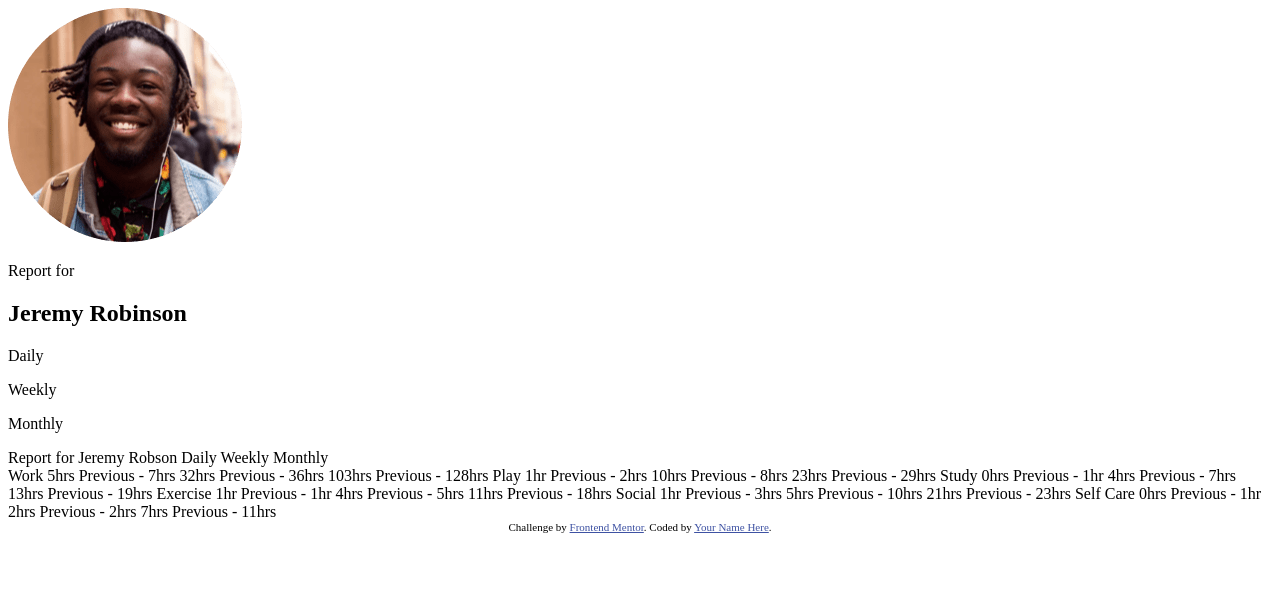
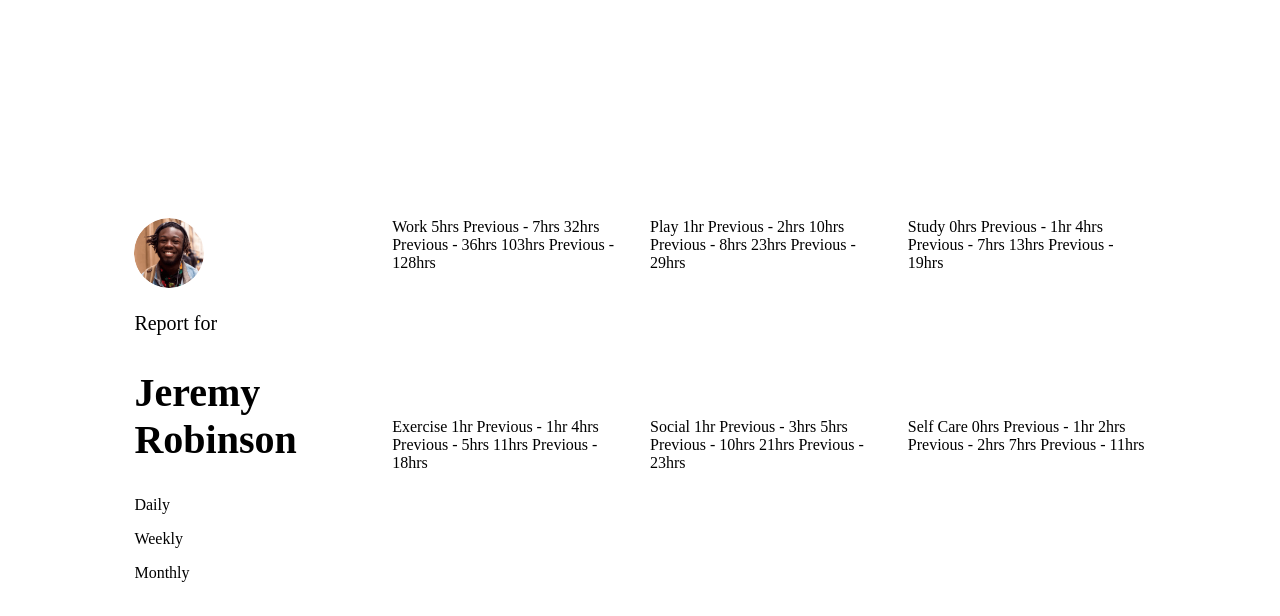
Before and after one commit to kamjohn777/time-tracking-dashboard, a plain HTML site: page time-tracking-dashboard-main/time-tracking-dashboard-main/index.html in a window 1280 px wide. Drawn offline with Linux system fonts and the light colour scheme.

Commit message:
added the css grids for the container

```diff
--- a/time-tracking-dashboard-main/time-tracking-dashboard-main/index.html
+++ b/time-tracking-dashboard-main/time-tracking-dashboard-main/index.html
@@ -9,43 +9,26 @@
 
   <title>Frontend Mentor | Time tracking dashboard</title>
 
-  <!-- Feel free to remove these styles or customise in your own stylesheet 👍 -->
-  <style>
-    .attribution { font-size: 11px; text-align: center; }
-    .attribution a { color: hsl(228, 45%, 44%); }
-  </style>
 </head>
 <body>
 
-  <div>
-    <div>
+  <div class="main-container">
+    <div id="profile-content">
+      <div id="userProfile" class="profileContainer">
         <img src="./images/image-jeremy.png" alt="picture of Jeremy">
         <p>Report for</p>
         <h2>Jeremy Robinson</h2>
-         <!-- avatar image img tag (DONE)-->
-        <!-- "Report for" p tag (DONE) -->
-        <!-- person's name h2 tag (DONE)-->
       </div>
 
-    <div>
+      <div id="reportOptions" class="reportOptionsContainer">
         <p>Daily</p>
         <p>Weekly</p>
         <p>Monthly</p>
-      <!-- p tag "daily" (DONE)-->
-      <!-- p tag "weekly" (DONE)-->
-      <!-- p tag monthly (DONE)-->
         <!-- Each tag will have a click event in javascript that will display the daily, weekly, monthly -->
       </div>
-
-    Report for
-    Jeremy Robson
-
-    Daily
-    Weekly
-    Monthly
     </div>
 
-
+  <div id="work" class="activityContainer">
     Work
     5hrs <!-- daily -->
     Previous - 7hrs <!-- daily -->
@@ -54,6 +37,9 @@
     103hrs <!-- monthly -->
     Previous - 128hrs <!-- monthly -->
 
+  </div>
+
+  <div id="play" class="activityContainer">
     Play
     1hr <!-- daily -->
     Previous - 2hrs <!-- daily -->
@@ -62,6 +48,9 @@
     23hrs <!-- monthly -->
     Previous - 29hrs <!-- monthly -->
 
+  </div>
+
+  <div id="study" class="activityContainer">
     Study
     0hrs <!-- daily -->
     Previous - 1hr <!-- daily -->
@@ -69,7 +58,9 @@
     Previous - 7hrs <!-- weekly -->
     13hrs <!-- monthly -->
     Previous - 19hrs <!-- monthly -->
+  </div>
 
+  <div id="exercise" class="activityContainer">
     Exercise
   1hr <!-- daily -->
   Previous - 1hr <!-- daily -->
@@ -77,7 +68,10 @@
   Previous - 5hrs <!-- weekly -->
   11hrs <!-- monthly -->
   Previous - 18hrs <!-- monthly -->
+  </div>
 
+
+  <div id="social" class="activityContainer">
     Social
     1hr <!-- daily -->
     Previous - 3hrs <!-- daily -->
@@ -85,7 +79,9 @@
     Previous - 10hrs <!-- weekly -->
     21hrs <!-- monthly -->
     Previous - 23hrs <!-- monthly -->
+  </div>
 
+  <div id="selfCare" class="activityContainer">
     Self Care
     0hrs <!-- daily -->
     Previous - 1hr <!-- daily -->
@@ -94,12 +90,13 @@
     7hrs <!-- monthly -->
     Previous - 11hrs <!-- monthly -->
 
+  </div>
 
-  <div class="attribution">
+  <!-- <div class="attribution">
     Challenge by <a href="https://www.frontendmentor.io?ref=challenge" target="_blank">Frontend Mentor</a>.
     Coded by <a href="#">Your Name Here</a>.
+  </div> -->
 </div>
-
   <script src="./main.js"></script>
 </body>
 </html>
--- a/time-tracking-dashboard-main/time-tracking-dashboard-main/styles.css
+++ b/time-tracking-dashboard-main/time-tracking-dashboard-main/styles.css
@@ -0,0 +1,48 @@
+
+body {
+    display: flex;
+    align-items: center;
+    justify-content: center;
+    height: 100vh;
+}
+
+.main-container {
+    display: grid;
+    grid-template-columns: repeat(4, 1fr); /* Four columns with equal width */
+    grid-template-rows: 1fr 1fr; /* Two rows with auto sizing */
+    gap: 20px;
+    width: 80%;
+    margin: auto;
+    padding: 10px;
+  }
+
+#profile-content {
+    /* display: flex;
+    flex-direction: column; */
+    /* grid-column-start: 1;
+    grid-column-end: 1;
+    grid-row-start: 1;
+    grid-row-end: 2; */
+    grid-area: 1 / 1 / 3 / 2;
+
+}
+
+.profileContainer img {
+    height: 70px;
+    border-radius: 50%;
+}
+
+.profileContainer p {font-size: 20px;}
+.profileContainer h2 {font-size: 40px;}
+
+#work {
+    grid-area: 1/ 2/ 1/ 2;
+}
+
+#play {
+
+}
+
+#exercise {
+    grid-column-start: 2;
+}
```
Lines whose indentation alone changed are shown as unchanged.
